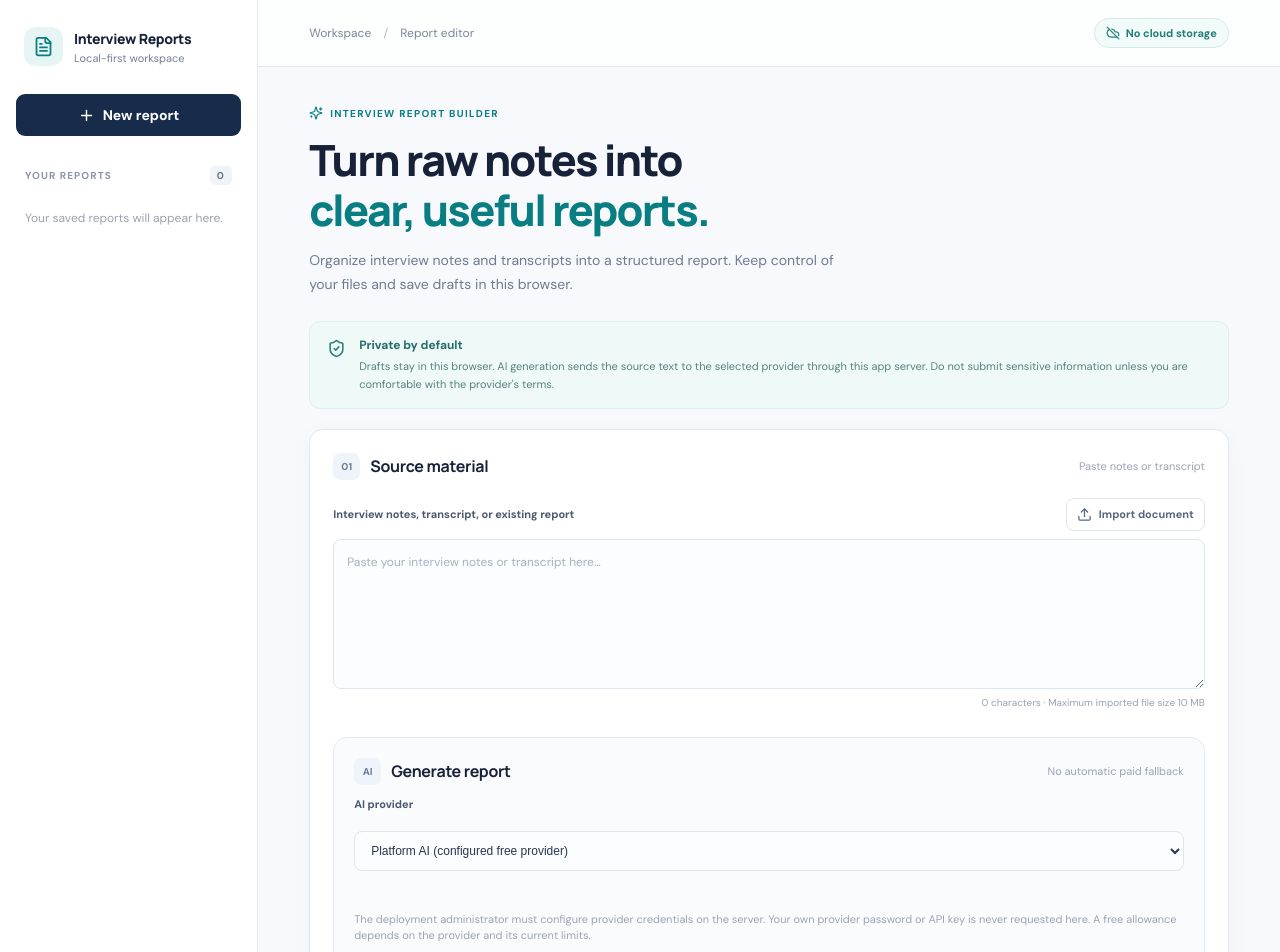
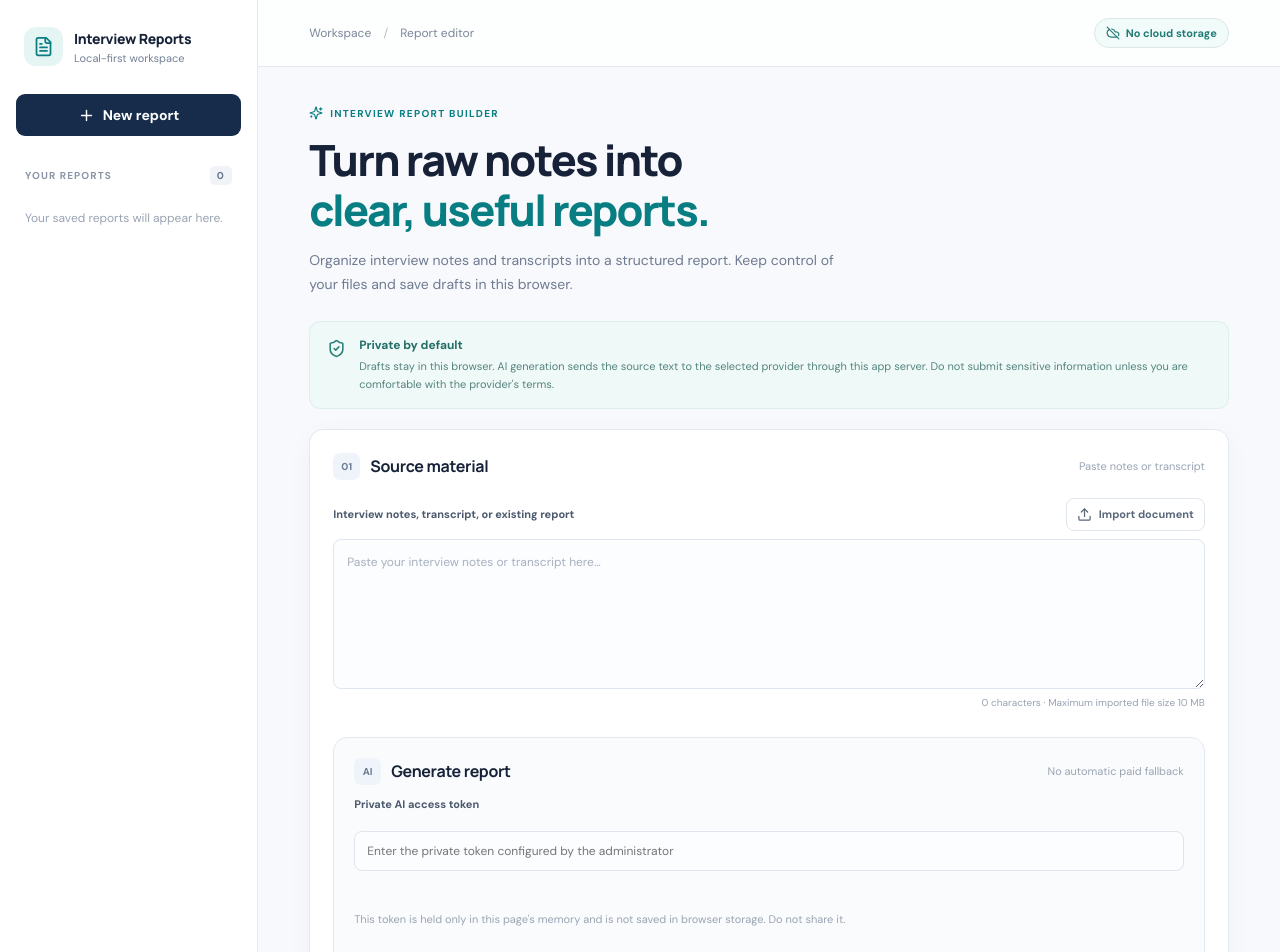
Before and after one commit to malingib/interview-reports, a Next.js app: page / in a window 1280 px wide. Shown: the top 952 px of the page. Built offline with nearby package versions, Linux system fonts and the light colour scheme.

Commit message:
Add private token field for protected AI generation

```diff
--- a/app/page.tsx
+++ b/app/page.tsx
@@ -23,6 +23,7 @@ export default function Home() {
   const [importError, setImportError] = useState('');
   const [provider, setProvider] = useState<'platform' | 'gemini' | 'openai' | 'groq'>('platform');
   const [generating, setGenerating] = useState(false);
+  const [aiAccessToken, setAiAccessToken] = useState('');
   const fileInput = useRef<HTMLInputElement>(null);
 
   async function refresh() {
@@ -97,7 +98,7 @@ export default function Home() {
     try {
       const response = await fetch('/api/generate', {
         method: 'POST',
-        headers: { 'Content-Type': 'application/json' },
+        headers: { 'Content-Type': 'application/json', Authorization: 'Bearer ' + aiAccessToken },
         body: JSON.stringify({ provider, sourceText, title, currentReport: reportText, task: 'generate' })
       });
       const data = await response.json();
@@ -164,6 +165,9 @@ export default function Home() {
 
             <div className="ai-controls">
               <div className="card-heading"><div><span className="step">AI</span><h2>Generate report</h2></div><span className="small-muted">No automatic paid fallback</span></div>
+              <label htmlFor="ai-access-token">Private AI access token</label>
+              <input id="ai-access-token" className="title-input" type="password" autoComplete="off" value={aiAccessToken} onChange={event => setAiAccessToken(event.target.value)} placeholder="Enter the private token configured by the administrator" />
+              <p className="small-muted">This token is held only in this page's memory and is not saved in browser storage. Do not share it.</p>
               <label htmlFor="provider">AI provider</label>
               <select id="provider" className="title-input" value={provider} onChange={event => setProvider(event.target.value as typeof provider)}>
                 <option value="platform">Platform AI (configured free provider)</option>
@@ -171,7 +175,7 @@ export default function Home() {
                 <option value="openai">OpenAI API (not ChatGPT consumer sign-in)</option>
                 <option value="groq">Groq API</option>
               </select>
-              <p className="small-muted">The deployment administrator must configure provider credentials on the server. Your own provider password or API key is never requested here. A free allowance depends on the provider and its current limits.</p>
+              <p className="small-muted">The deployment administrator must configure provider credentials and the private access token on the server. Your provider API key is never requested here. A free allowance depends on the provider and its current limits.</p>
               <button className="primary-button" disabled={generating || !sourceText.trim()} onClick={() => void generateReport()}><WandSparkles size={16} /> {generating ? 'Generating…' : 'Generate from source'}</button>
             </div>
 
```
